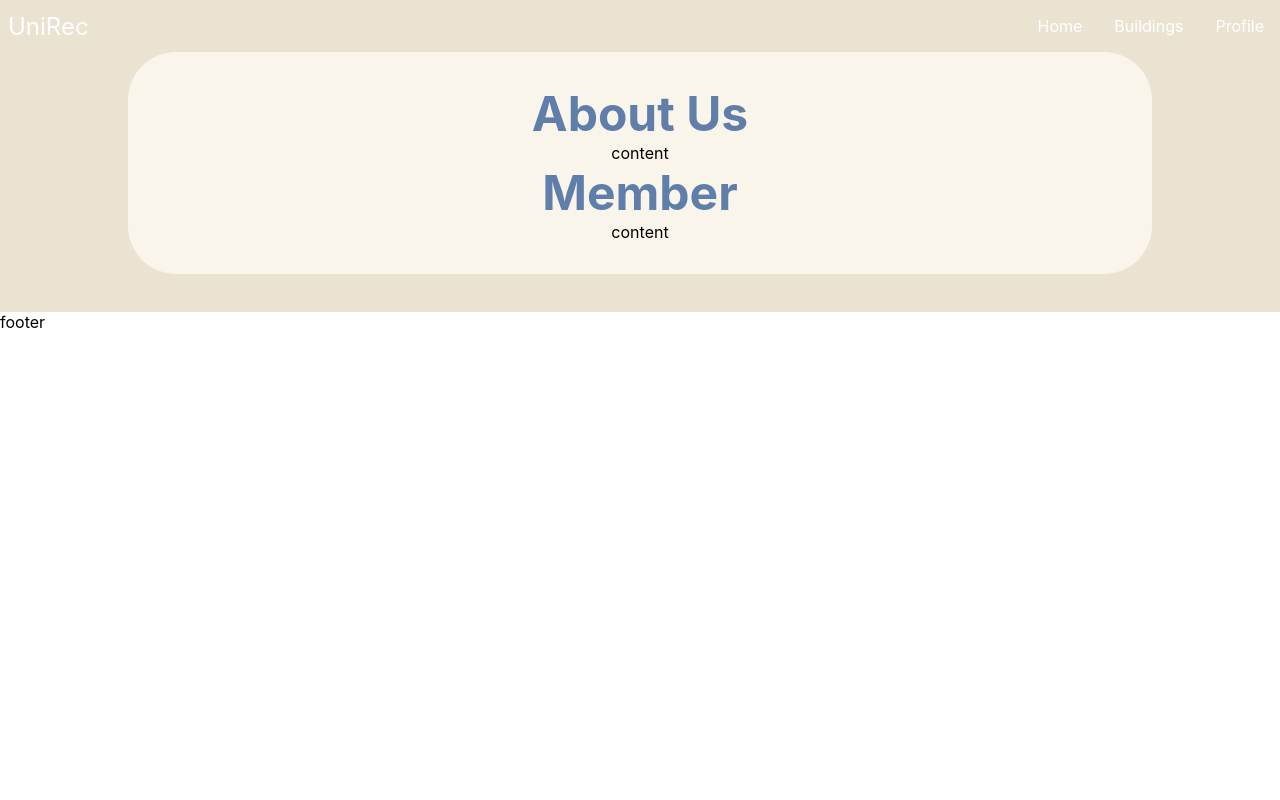
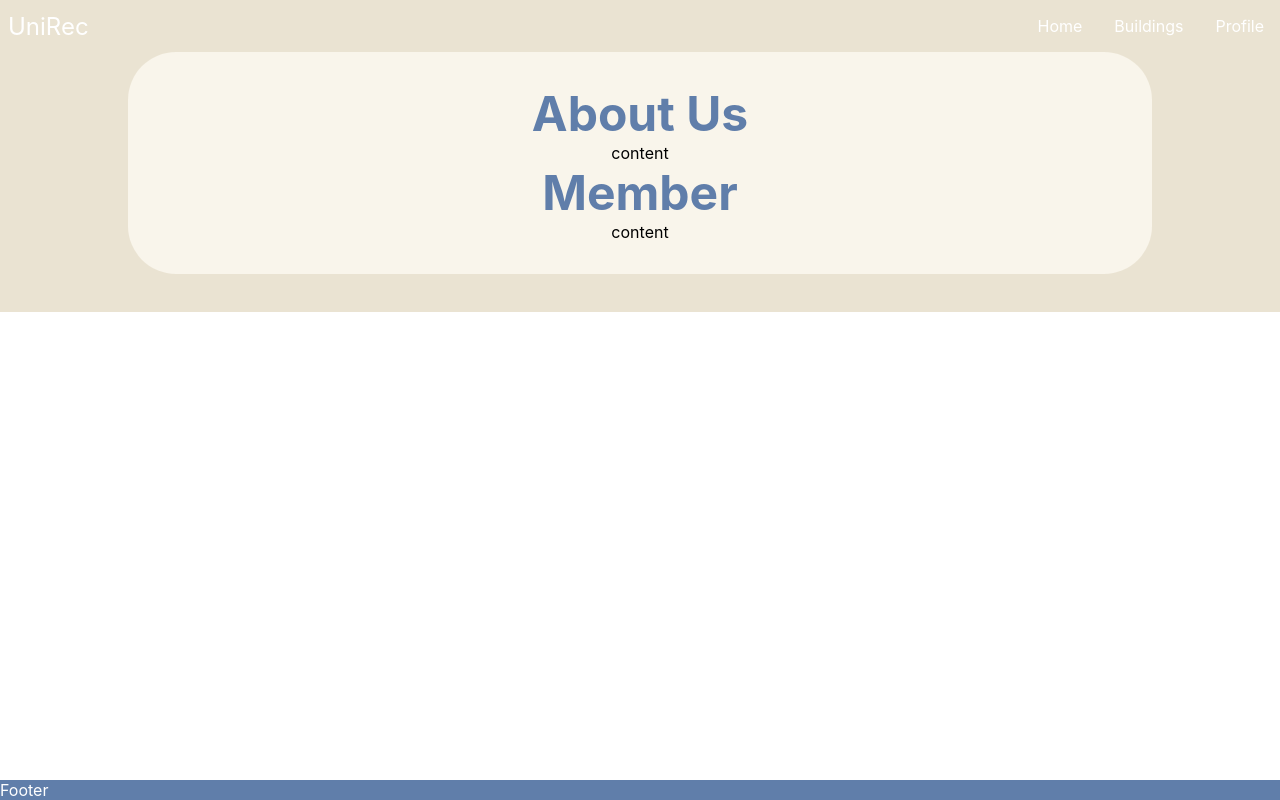
Before and after one commit to BrandonWidjaja/IT-Project, a React (Create React App) app in the folder client/: page /about in a window 1280 px wide. Built offline with nearby package versions, Linux system fonts and the light colour scheme.

Commit message:
footer added

```diff
--- a/client/src/App.css
+++ b/client/src/App.css
@@ -47,6 +47,16 @@
     min-width: 15%;
 }
 
+.footer {
+    background-color: #607EAA;
+    /* border-top: 0px solid black; */
+    position: fixed;
+    width: 100%;
+    bottom: 0;
+    color: white;
+    font-size: 22;
+}
+
 button:hover {
     background: linear-gradient(rgba(0, 0, 0, 0.1), rgba(0, 0, 0, 0.1));
     cursor: pointer;
--- a/client/src/App.js
+++ b/client/src/App.js
@@ -5,7 +5,7 @@
 import Profile from './components/pages/Profile';
 import ProfileEdit from './components/pages/ProfileEdit';
 import Login from './components/pages/Login';
-import Footer from './components/Footer';
+import Footer from './components/pages/Footer';
 import Navbar from './components/Navbar';
 import Navbar2 from './components/Navbar2';
 import Register from './components/pages/Register';
--- a/client/src/components/Footer.js
+++ /dev/null
@@ -1,9 +0,0 @@
-import React from 'react';
-
-function Footer() {
-    return (
-        <nav>footer</nav>
-    )
-}
-
-export default Footer
--- /dev/null
+++ b/client/src/components/pages/Footer.js
@@ -0,0 +1,10 @@
+import React from 'react';
+
+const Footer = () => (
+  <footer className="footer">
+    <p>Footer</p>
+
+  </footer>
+);
+
+export default Footer;
```
Also changed, not shown: client/src/index.js (line endings or trailing spaces).
